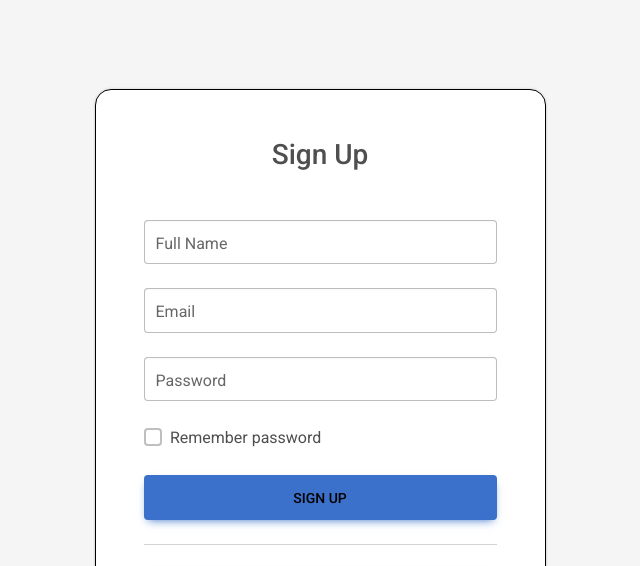
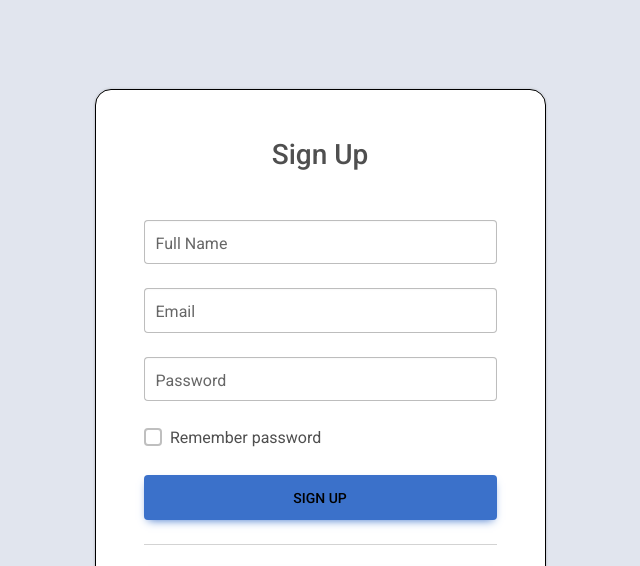
Before and after one commit to arjundangi01/Glossier-clone, a plain HTML site: page Signup.html in a window 1280 px wide. Shown: the top 566 px of the page, without its empty margins (320-960 px from the left). Drawn offline with nearby package versions, Linux system fonts and the light colour scheme.

Commit message:
new functionality

```diff
--- a/Signup.html
+++ b/Signup.html
@@ -21,7 +21,7 @@
 <link rel="stylesheet" href="login.css">
 </head>
 <body>
-    <section class="vh-100" style="background-color: whitesmoke">
+  <section class="vh-100" style="background-color: #e1e5ee;">
         <div class="container py-5 h-100">
           <div class="row d-flex justify-content-center align-items-center h-100">
             <div class="col-12 col-md-8 col-lg-6 col-xl-5">
```
Also changed, not shown: login.html (+1 -1 lines).
